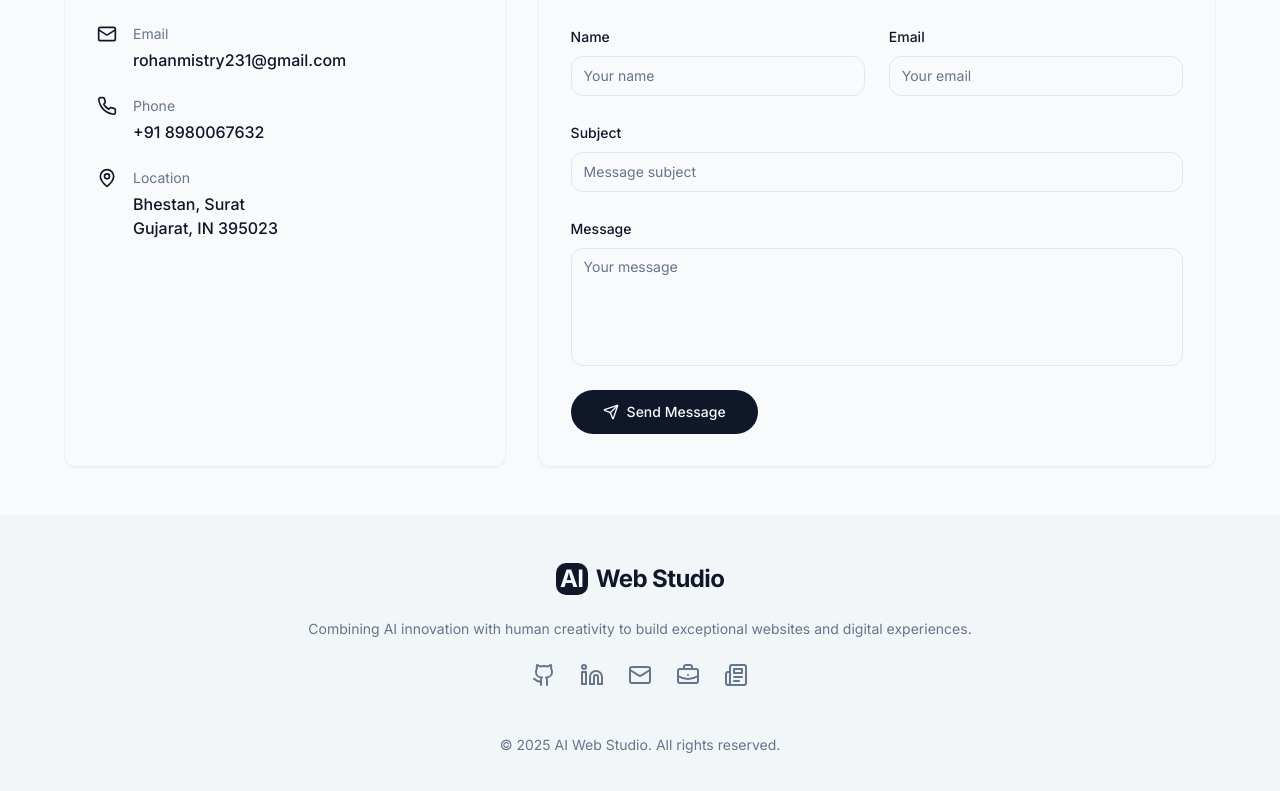
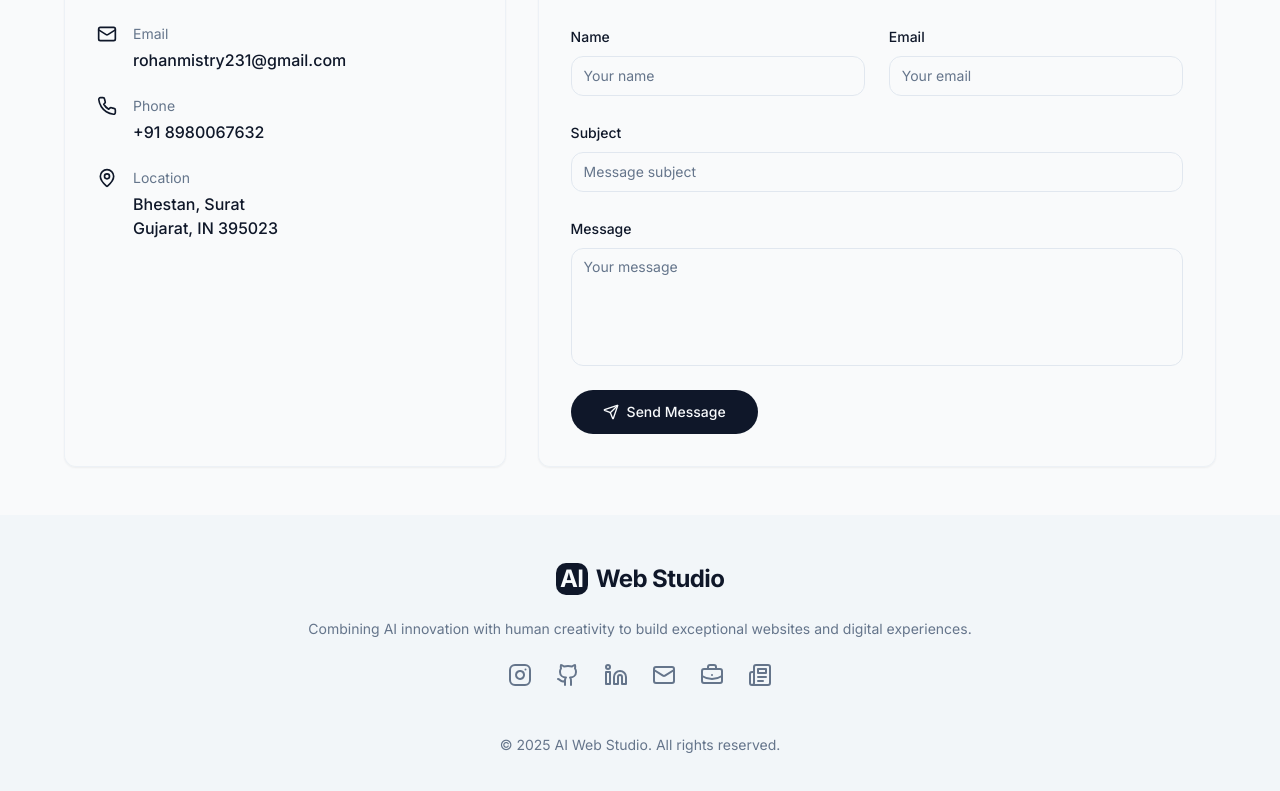
Before and after one commit to rohanmistry231/AI-WebStudio, a React (Vite) app: page / in a window 1280 px wide. Shown: the part 3540-4331 px from the top of the page. Built offline with nearby package versions, Linux system fonts and the light colour scheme; no server answers.

Commit message:
Added Instagram Link to Footer

```diff
--- a/src/components/Footer.tsx
+++ b/src/components/Footer.tsx
@@ -1,7 +1,7 @@
 
 import React from 'react';
 import { Link } from 'react-router-dom';
-import { ArrowUp } from 'lucide-react';
+import { ArrowUp, Instagram } from 'lucide-react';
 import { Mail, Github, Linkedin, BriefcaseBusiness, Newspaper } from 'lucide-react';
 
 const Footer = () => {
@@ -37,6 +37,14 @@ const Footer = () => {
               Combining AI innovation with human creativity to build exceptional websites and digital experiences.
             </p>
             <div className="flex space-x-6 justify-center md:justify-start">
+            <a
+              href="https://www.instagram.com/aiwebstudio.in/"
+              target="_blank"
+              rel="noopener noreferrer"
+              className="text-muted-foreground hover:text-primary"
+            >
+              <Instagram className="h-6 w-6" />
+            </a>
             <a
               href="https://github.com/rohanmistry231"
               target="_blank"
```
